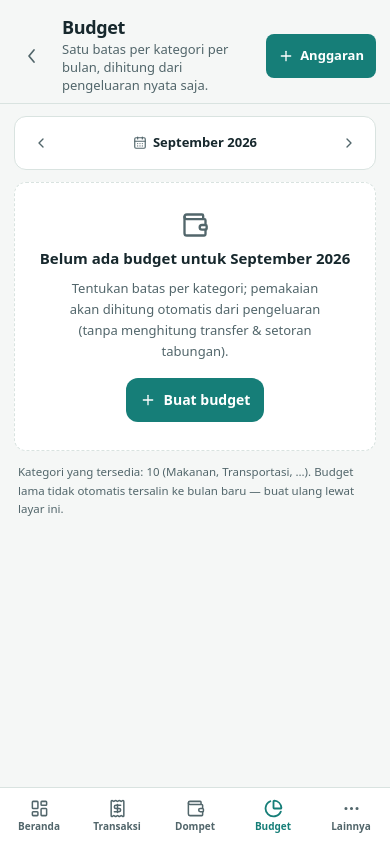
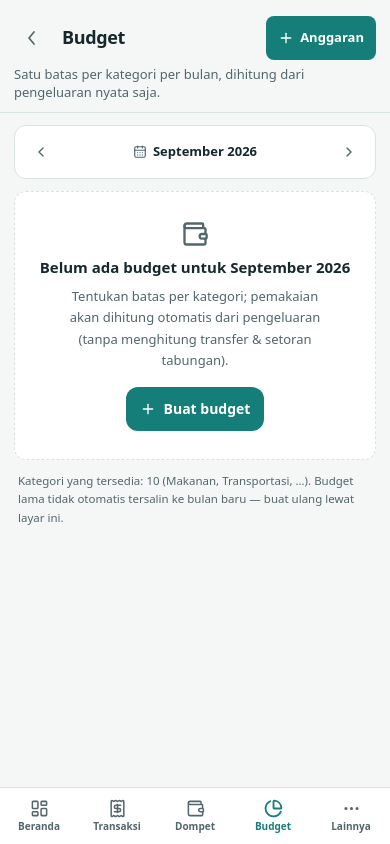
Before and after one commit to edmames/smart-spend, a Next.js app: page /budgets in a window 390 px wide. Built offline with nearby package versions, Linux system fonts and the light colour scheme.

Commit message:
fix: improve mobile header safe-area layout

```diff
--- a/src/app/globals.css
+++ b/src/app/globals.css
@@ -124,10 +124,16 @@ body {
   background: var(--background);
 }
 .app-content {
-  padding: calc(0.5rem + env(safe-area-inset-top)) 0.875rem calc(var(--nav-height) + env(safe-area-inset-bottom) + 1.25rem);
+  padding-top: calc(0.5rem + env(safe-area-inset-top));
+  padding-left: calc(0.875rem + env(safe-area-inset-left));
+  padding-right: calc(0.875rem + env(safe-area-inset-right));
+  padding-bottom: calc(var(--nav-height) + env(safe-area-inset-bottom) + 1.25rem);
 }
 @media (min-width: 768px) {
-  .app-content { padding-inline: 1.25rem; }
+  .app-content {
+    padding-left: calc(1.25rem + env(safe-area-inset-left));
+    padding-right: calc(1.25rem + env(safe-area-inset-right));
+  }
 }
 
 .financial-display { font-size: clamp(1.55rem, 7vw, 1.9rem); font-weight: 750; line-height: 1.15; letter-spacing: -0.035em; font-variant-numeric: tabular-nums; }
--- a/src/components/ui/layout.tsx
+++ b/src/components/ui/layout.tsx
@@ -159,25 +159,34 @@ export function PageHeader({
   actions?: ReactNode;
 }) {
   return (
-    <header className="sticky top-[env(safe-area-inset-top)] z-20 -mx-3.5 mb-3 border-b border-line bg-canvas px-3.5 py-2">
-      <div className="flex min-h-11 items-center gap-2">
+    <header
+      className="sticky top-0 z-20 mb-3 border-b border-line bg-canvas py-2.5"
+      style={{
+        marginLeft: "calc(-0.875rem - env(safe-area-inset-left))",
+        marginRight: "calc(-0.875rem - env(safe-area-inset-right))",
+        paddingLeft: "calc(0.875rem + env(safe-area-inset-left))",
+        paddingRight: "calc(0.875rem + env(safe-area-inset-right))",
+        paddingTop: "calc(0.5rem + env(safe-area-inset-top))",
+      }}
+    >
+      <div className="flex items-center justify-between gap-3">
+        <div className="flex min-w-0 flex-1 items-center gap-2">
           {backHref ? (
             <Link
               href={backHref}
               aria-label="Kembali"
-            className="-ml-1 inline-flex h-11 w-11 shrink-0 items-center justify-center rounded-lg text-muted hover:bg-elevated hover:text-ink"
+              className="inline-flex h-11 w-11 shrink-0 items-center justify-center rounded-lg text-muted hover:bg-elevated hover:text-ink -ml-1"
             >
               <svg viewBox="0 0 20 20" className="h-5 w-5" aria-hidden fill="none" stroke="currentColor" strokeWidth="1.7">
                 <path d="M12 4l-5 6 5 6" strokeLinecap="round" strokeLinejoin="round" />
               </svg>
             </Link>
           ) : null}
-        <div className="min-w-0 flex-1">
-          <h1 className="page-title truncate text-ink">{title}</h1>
-          {subtitle ? <p className="mt-0.5 text-[13px] leading-snug text-muted">{subtitle}</p> : null}
+          <h1 className="page-title min-w-0 flex-1 truncate text-ink">{title}</h1>
         </div>
         {actions ? <div className="flex shrink-0 items-center gap-1.5">{actions}</div> : null}
       </div>
+      {subtitle ? <p className="mt-1.5 max-w-[60ch] text-[13px] leading-snug text-muted">{subtitle}</p> : null}
     </header>
   );
 }
```
Lines whose indentation alone changed are shown as unchanged.
